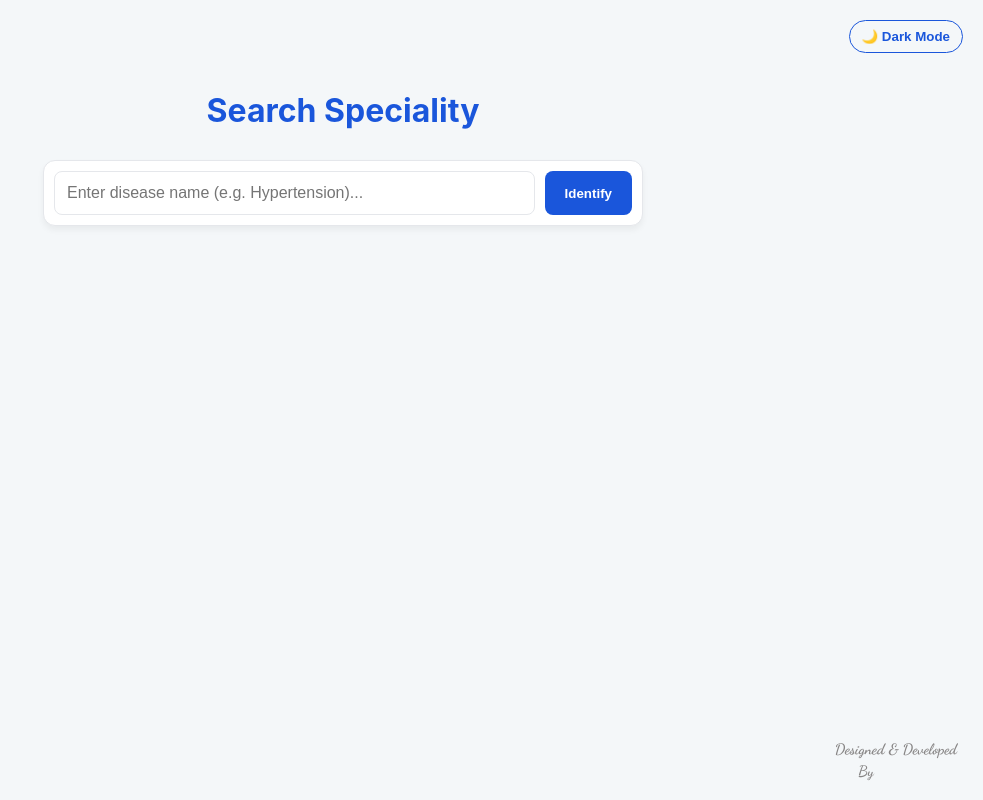
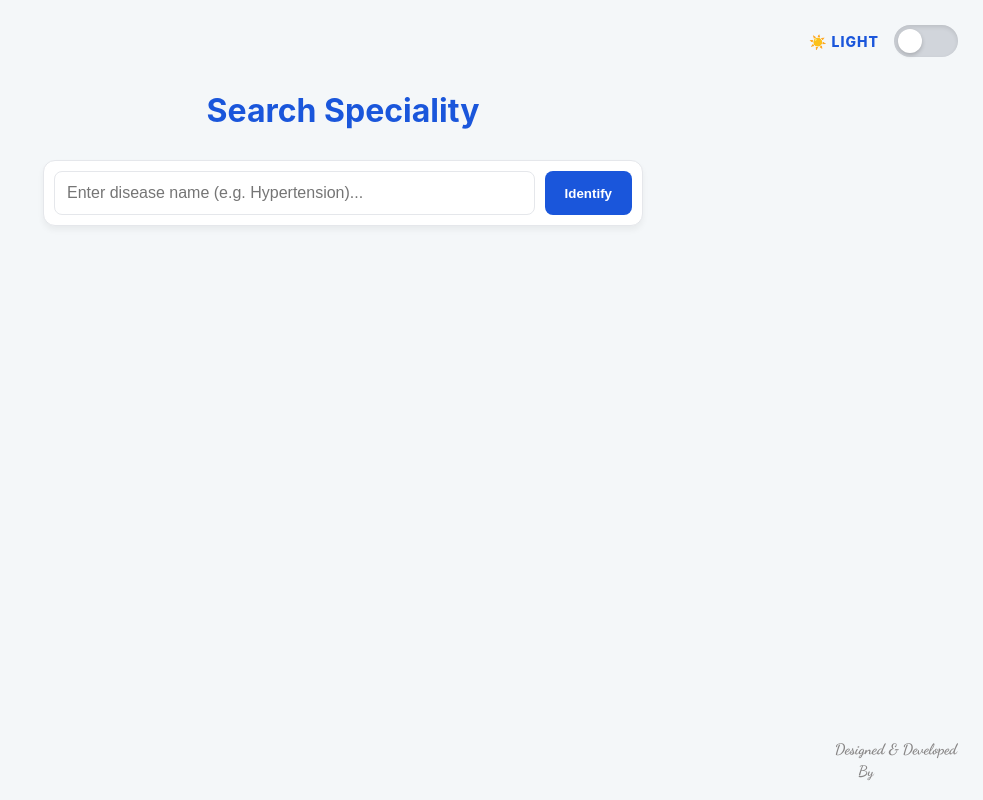
Before and after one commit to salman-repo-mern/mrrecodsAi, a React (Create React App) app: page / in a window 1280 px wide. Shown: the whole page, without its empty margins (297-1280 px from the left). Built offline with nearby package versions, Linux system fonts and the light colour scheme.

Commit message:
added Dark Mode

```diff
--- a/src/App.css
+++ b/src/App.css
@@ -231,3 +231,113 @@ body {
   background: var(--header-color);
   color: var(--bg-color);
 }
+
+/* 1. Positioned in the very top right corner */
+.toggle-container {
+  position: absolute;
+  top: 25px; /* Spaced from the top */
+  right: 25px; /* Spaced from the right */
+  display: flex;
+  align-items: center;
+  gap: 15px;
+  z-index: 1000;
+}
+
+/* 2. Bigger, bolder label */
+.toggle-label {
+  font-weight: 800;
+  font-size: 14px;
+  letter-spacing: 1px;
+  color: var(--header-color);
+  min-width: 50px;
+}
+
+/* 3. Larger Switch Dimensions */
+.switch {
+  position: relative;
+  display: inline-block;
+  width: 64px;  /* Increased width */
+  height: 32px; /* Increased height */
+}
+
+.switch input {
+  opacity: 0;
+  width: 0;
+  height: 0;
+}
+
+/* 4. The Slider Track */
+.slider {
+  position: absolute;
+  cursor: pointer;
+  top: 0;
+  left: 0;
+  right: 0;
+  bottom: 0;
+  background-color: #d1d5db;
+  transition: 0.4s cubic-bezier(0.4, 0, 0.2, 1);
+  border-radius: 50px;
+  box-shadow: inset 0 2px 4px rgba(0,0,0,0.1);
+}
+
+/* 5. The Sliding Circle (The Knob) */
+.slider:before {
+  position: absolute;
+  content: "";
+  height: 24px; /* Bigger knob */
+  width: 24px;  /* Bigger knob */
+  left: 4px;
+  bottom: 4px;
+  background-color: white;
+  transition: 0.4s cubic-bezier(0.4, 0, 0.2, 1);
+  border-radius: 50%;
+  box-shadow: 0 2px 4px rgba(0,0,0,0.2);
+}
+
+/* 6. Active States */
+input:checked + .slider {
+  background-color: var(--header-color);
+  /* Added a glow effect for dark mode */
+  box-shadow: 0 0 15px var(--header-color);
+}
+
+input:checked + .slider:before {
+  transform: translateX(32px); /* Adjusted for wider track */
+}
+
+/* Customizing the track for dark mode specifically */
+[data-theme='dark'] .slider {
+  background-color: #2d2d2d;
+  border: 1px solid var(--header-color);
+}
+
+/* Responsive adjustment for small screens */
+@media (max-width: 480px) {
+  .toggle-container {
+    top: 15px;
+    right: 15px;
+    transform: scale(0.9); /* Slightly smaller on mobile */
+  }
+}
+
+/* Red validation text */
+.validation-message {
+  color: #dc2626; /* Red color */
+  font-size: 14px;
+  font-weight: 600;
+  margin-top: 8px;
+  margin-left: 5px;
+  animation: shake 0.2s ease-in-out;
+}
+
+/* Optional: Red border for the input box when error occurs */
+.input-error-border {
+  border: 1px solid #dc2626 !important;
+}
+
+/* Subtle shake animation to grab attention */
+@keyframes shake {
+  0%, 100% { transform: translateX(0); }
+  25% { transform: translateX(-5px); }
+  75% { transform: translateX(5px); }
+}
--- a/src/App.js
+++ b/src/App.js
@@ -7,9 +7,10 @@ function App() {
   const [result, setResult] = useState(null);
   const [loading, setLoading] = useState(false);
   const [error, setError] = useState(null);
+  const [isDarkMode, setIsDarkMode] = useState(false);
 
-  // Dark Mode State
-  const [isDarkMode, setIsDarkMode] = useState(false);
+  // New state for empty input validation
+  const [inputError, setInputError] = useState(false);
 
   // Toggle Theme Effect
   useEffect(() => {
@@ -18,7 +19,17 @@ function App() {
 
   const handleSearch = async (e) => {
     e.preventDefault();
-    if (!query.trim()) return;
+
+    // Check if search box is empty
+    if (!query.trim()) {
+      setInputError(true);
+      setResult(null);
+      setError(null);
+      return;
+    }
+
+    // Reset states for a valid search
+    setInputError(false);
     setLoading(true);
     setError(null);
     setResult(null);
@@ -42,26 +53,43 @@ function App() {
 
   return (
     <div className="container">
-      {/* Theme Toggle Button */}
-      <button className="theme-toggle" onClick={() => setIsDarkMode(!isDarkMode)}>
-        {isDarkMode ? '☀️ Light Mode' : '🌙 Dark Mode'}
-      </button>
+      <div className="toggle-container">
+        <span className="toggle-label">{isDarkMode ? '🌙 DARK ' : '☀️ LIGHT'}</span>
+        <label className="switch">
+          <input
+            type="checkbox"
+            checked={isDarkMode}
+            onChange={() => setIsDarkMode(!isDarkMode)}
+          />
+          <span className="slider round"></span>
+        </label>
+      </div>
 
       <header className="header">
         <h1>Search Speciality</h1>
       </header>
 
-      <form className="search-box" onSubmit={handleSearch}>
+      <form className={`search-box ${inputError ? 'input-error-border' : ''}`} onSubmit={handleSearch}>
         <input
           type="text"
           placeholder="Enter disease name (e.g. Hypertension)..."
           value={query}
-          onChange={(e) => setQuery(e.target.value)}
+          onChange={(e) => {
+            setQuery(e.target.value);
+            if (inputError) setInputError(false); // Remove error when user starts typing
+          }}
         />
         <button type="submit" disabled={loading}>
           {loading ? "Searching..." : "Identify"}
         </button>
       </form>
+
+      {/* Red validation message for empty input */}
+      {inputError && (
+        <div className="validation-message">
+          Please enter a disease name
+        </div>
+      )}
 
       {error && <div className="error-message">{error}</div>}
 
@@ -70,7 +98,7 @@ function App() {
           <Oval
             height={90}
             width={90}
-            color={isDarkMode ? "#00ffff" : "#f4f4f4"}
+            color={isDarkMode ? "#00ffff" : "#1a56db"}
             secondaryColor="#01ff05"
             strokeWidth={2}
           />
@@ -97,4 +125,5 @@ function App() {
     </div>
   );
 }
+
 export default App;
```
